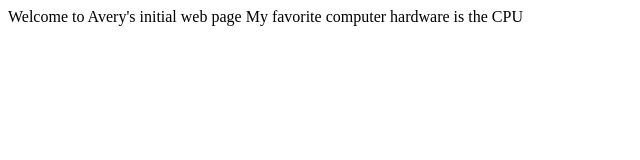
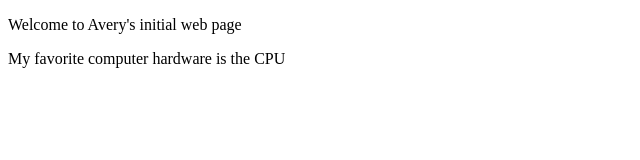
Before and after one commit to averymcconnell571-cmyk/cis270-cloud, a plain HTML site: page index.html in a window 1280 px wide. Shown: the whole page, without its empty margins (0-640 px from the left). Drawn offline with Linux system fonts and the light colour scheme.

Commit message:
Update index.html

```diff
--- a/index.html
+++ b/index.html
@@ -6,8 +6,8 @@
   </title>
 </head>
 <body>
-Welcome to Avery's initial web page
-  My favorite computer hardware is the CPU
+<p>Welcome to Avery's initial web page</p>
+  <p>My favorite computer hardware is the CPU</p>
 </body>
 
 </html>
```
